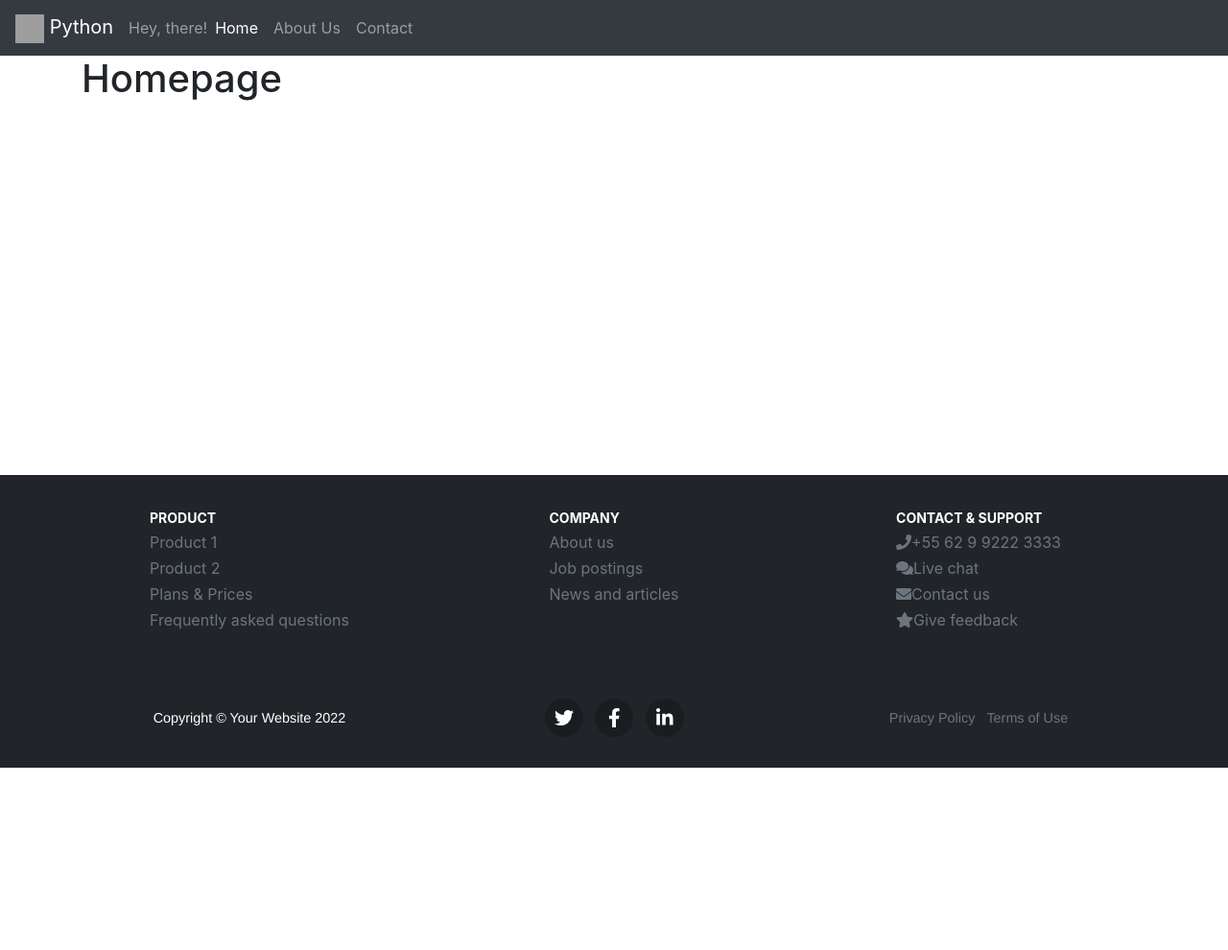
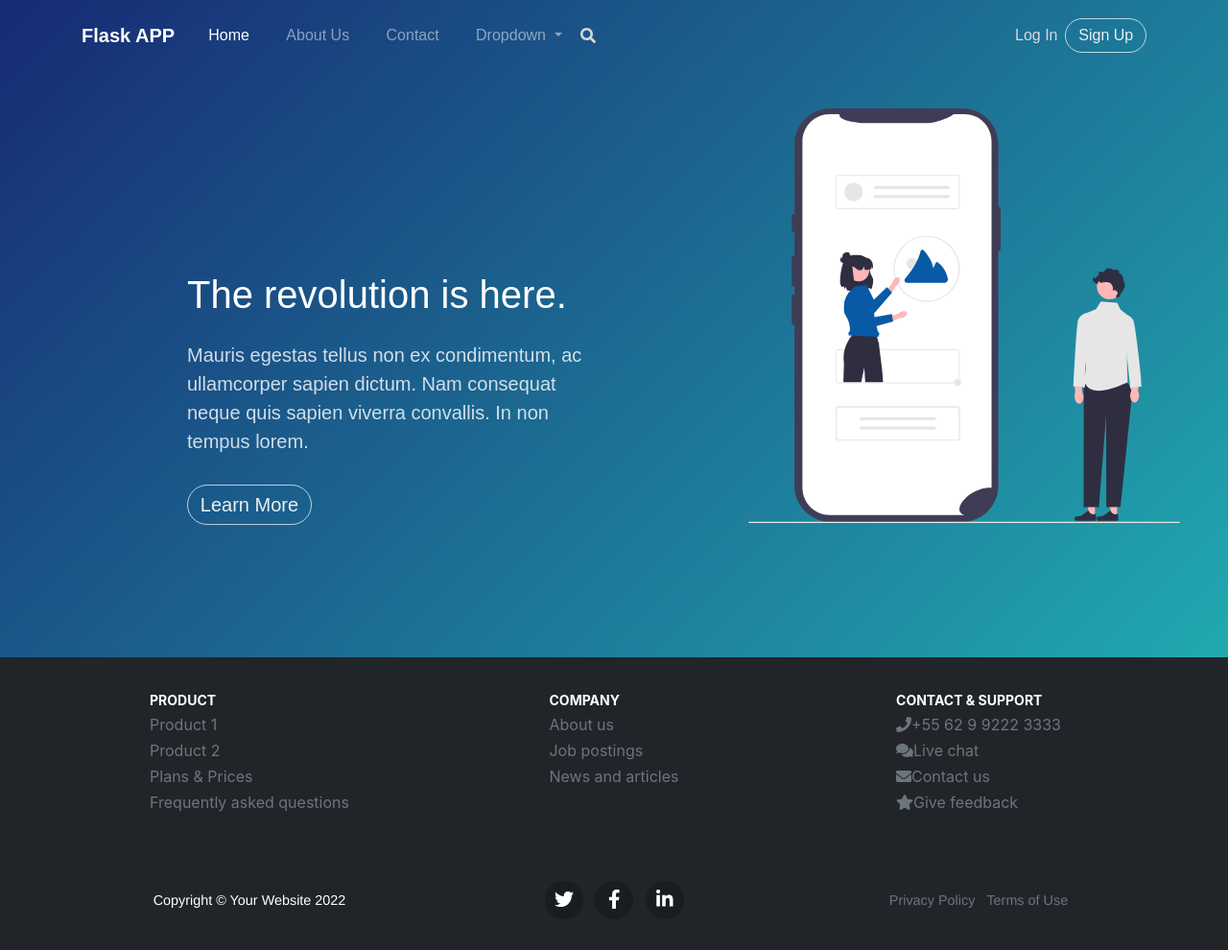
Before and after one commit to joaofds/app-flask, a Flask app: page /site/ in a window 1280 px wide. Shown: the whole page at 96% size. Before the commit the page ends 800 px from the top, so only its background shows below. Run offline with Flask 2, Linux system fonts and the light colour scheme; some libraries are stand-ins or nearby versions; grey boxes are pictures that could not be loaded.

Commit message:
ajusta header

```diff
--- a/src/homepage/static/css/style.css
+++ b/src/homepage/static/css/style.css
@@ -9,6 +9,200 @@ a:hover {
     background: #b9b9b9;
     text-shadow: none;
 }
+
+.header-blue {
+  background:linear-gradient(135deg, #172a74, #21a9af);
+  background-color:#184e8e;
+  padding-bottom:80px;
+  font-family:'Source Sans Pro', sans-serif;
+}
+
+@media (min-width:768px) {
+  .header-blue {
+    padding-bottom:120px;
+  }
+}
+
+.header-blue .navbar {
+  background:transparent;
+  padding-top:.75rem;
+  padding-bottom:.75rem;
+  color:#fff;
+  border-radius:0;
+  box-shadow:none;
+  border:none;
+}
+
+@media (min-width:768px) {
+  .header-blue .navbar {
+    padding-top:1rem;
+    padding-bottom:1rem;
+  }
+}
+
+.header-blue .navbar .navbar-brand {
+  font-weight:bold;
+  color:inherit;
+}
+
+.header-blue .navbar .navbar-brand:hover {
+  color:#f0f0f0;
+}
+
+.header-blue .navbar .navbar-collapse {
+  border-top:1px solid rgba(255,255,255,0.3);
+  margin-top:.5rem;
+}
+
+@media (min-width:768px) {
+  .header-blue .navbar .navbar-collapse {
+    border-color:transparent;
+    margin:0;
+  }
+}
+
+.header-blue .navbar .navbar-collapse span .login {
+  color:#d9d9d9;
+  margin-right:.5rem;
+  text-decoration:none;
+}
+
+.header-blue .navbar .navbar-collapse span .login:hover {
+  color:#fff;
+}
+
+.header-blue .navbar .navbar-toggler {
+  border-color:rgba(255,255,255,0.3);
+}
+
+.header-blue .navbar .navbar-toggler:hover, .header-blue .navbar-toggler:focus {
+  background:none;
+}
+
+.header-blue .navbar .navbar-nav a.active, .header-blue .navbar .navbar-nav > .show .dropdown-item {
+  background:none;
+  box-shadow:none;
+}
+
+@media (min-width: 768px) {
+  .header-blue .navbar-nav .nav-link {
+    padding-left:.7rem;
+    padding-right:.7rem;
+  }
+}
+
+@media (min-width: 992px) {
+  .header-blue .navbar-nav .nav-link {
+    padding-left:1.2rem;
+    padding-right:1.2rem;
+  }
+}
+
+.header-blue .navbar .navbar-nav > li > .dropdown-menu {
+  margin-top:-5px;
+  box-shadow:0 4px 8px rgba(0,0,0,.1);
+  background-color:#fff;
+  border-radius:2px;
+}
+
+.header-blue .navbar .dropdown-menu .dropdown-item:focus, .header-blue .navbar .dropdown-menu .dropdown-item {
+  line-height:2;
+  color:#37434d;
+}
+
+.header-blue .navbar .dropdown-menu .dropdown-item:focus, .header-blue .navbar .dropdown-menu .dropdown-item:hover {
+  background:#ebeff1;
+}
+
+.header-blue .action-button, .header-blue .action-button:not(.disabled):active {
+  border:1px solid rgba(255,255,255,0.7);
+  border-radius:40px;
+  color:#ebeff1;
+  box-shadow:none;
+  text-shadow:none;
+  padding:.3rem .8rem;
+  background:transparent;
+  transition:background-color 0.25s;
+  outline:none;
+}
+
+.header-blue .action-button:hover {
+  color:#fff;
+}
+
+.header-blue .navbar .form-inline label {
+  color:#d9d9d9;
+}
+
+.header-blue .navbar .form-inline .search-field {
+  display:inline-block;
+  width:80%;
+  background:none;
+  border:none;
+  border-bottom:1px solid transparent;
+  border-radius:0;
+  color:#ccc;
+  box-shadow:none;
+  color:inherit;
+  transition:border-bottom-color 0.3s;
+}
+
+.header-blue .navbar .form-inline .search-field:focus {
+  border-bottom:1px solid #ccc;
+}
+
+.header-blue .hero {
+  margin-top:20px;
+  text-align:center;
+}
+
+@media (min-width:768px) {
+  .header-blue .hero {
+    margin-top:35;
+    text-align:left;
+  }
+}
+
+.header-blue .hero h1 {
+  color:#fff;
+  font-size:40px;
+  margin-top:0;
+  margin-bottom:15px;
+  font-weight:300;
+  line-height:1.4;
+}
+
+@media (min-width:992px) {
+  .header-blue .hero h1 {
+    margin-top:190px;
+    margin-bottom:24px;
+    line-height:1.2;
+  }
+}
+
+.header-blue .hero p {
+  color:rgba(255,255,255,0.8);
+  font-size:20px;
+  margin-bottom:30px;
+  font-weight:300;
+}
+
+.header-blue .phone-holder {
+  text-align:right;
+}
+
+.header-blue div.iphone-mockup {
+  position:relative;
+  max-width:300px;
+  margin:20px;
+  display:inline-block;
+}
+
+.header-blue .iphone-mockup img.device {
+  width:150%;
+  height:auto;
+}
+
 footer {
     padding: 2rem 0;
     background-color: #212529;
--- a/src/homepage/templates/index.html
+++ b/src/homepage/templates/index.html
@@ -2,9 +2,10 @@
 {% block title %} {{ title or "Flask App" }} {% endblock %}
 
 {% block content %}
-<div class="row">
-  <div class="col-md-12">
-      <h1>Homepage</h1>
-  </div>
-</div>
+  <h1>The revolution is here.</h1>
+  <p>
+    Mauris egestas tellus non ex condimentum, ac ullamcorper sapien dictum. Nam consequat neque quis
+    sapien viverra convallis. In non tempus lorem.
+  </p>
+    <button class="btn btn-light btn-lg action-button" type="button">Learn More</button>
 {% endblock %}
--- a/src/homepage/templates/layout.html
+++ b/src/homepage/templates/layout.html
@@ -7,27 +7,23 @@
     <meta name="viewport" content="width=device-width, initial-scale=1, shrink-to-fit=no">
 
     <!-- Bootstrap CSS -->
-    <link rel="stylesheet" href="https://stackpath.bootstrapcdn.com/bootstrap/4.3.1/css/bootstrap.min.css" integrity="sha384-ggOyR0iXCbMQv3Xipma34MD+dH/1fQ784/j6cY/iJTQUOhcWr7x9JvoRxT2MZw1T" crossorigin="anonymous">
-    <link rel="stylesheet" href="https://cdnjs.cloudflare.com/ajax/libs/font-awesome/5.15.4/css/all.min.css" integrity="sha512-1ycn6IcaQQ40/MKBW2W4Rhis/DbILU74C1vSrLJxCq57o941Ym01SwNsOMqvEBFlcgUa6xLiPY/NS5R+E6ztJQ==" crossorigin="anonymous" referrerpolicy="no-referrer" />
+    <link rel="stylesheet" href="https://stackpath.bootstrapcdn.com/bootstrap/4.3.1/css/bootstrap.min.css" crossorigin="anonymous">
+    <link rel="stylesheet" href="https://cdnjs.cloudflare.com/ajax/libs/font-awesome/5.15.4/css/all.min.css" crossorigin="anonymous" referrerpolicy="no-referrer" />
 
     <!-- Style -->
     <link rel="stylesheet" type="text/css" href="{{ url_for('site.static', filename='css/style.css') }}" />
   </head>
   <body class="d-flex flex-column min-vh-100">
     <!-- navbar inicio -->
-    <nav class="navbar navbar-dark bg-dark navbar-expand-sm">
-      <a class="navbar-brand" href="/">
-        <img src="https://s3.eu-central-1.amazonaws.com/bootstrapbaymisc/blog/24_days_bootstrap/logo_white.png" width="30" height="30" alt="logo">
-        Python
-      </a>
-      <span class="navbar-text">
-        Hey, there!
-      </span>
-      <button class="navbar-toggler" type="button" data-toggle="collapse" data-target="#navbar-list-2" aria-controls="navbarNav" aria-expanded="false" aria-label="Toggle navigation">
-        <span class="navbar-toggler-icon"></span>
+    <div class="header-blue">
+      <nav class="navbar navbar-dark navbar-expand-md navigation-clean-search">
+          <div class="container"><a class="navbar-brand" href="/">Flask APP</a>
+            <button class="navbar-toggler" data-toggle="collapse" data-target="#navcol-1">
+              <span class="sr-only">Toggle navigation</span><span class="navbar-toggler-icon"></span>
             </button>
-      <div class="collapse navbar-collapse" id="navbar-list-2">
-        <ul class="navbar-nav">
+              <div class="collapse navbar-collapse"
+                  id="navcol-1">
+                  <ul class="nav navbar-nav">
                     <li class="nav-item active">
                       <a class="nav-link" href="/">Home <span class="sr-only">(current)</span></a>
                     </li>
@@ -37,16 +33,40 @@
                     <li class="nav-item">
                       <a class="nav-link" href="/site/contact">Contact</a>
                     </li>
+                      <li class="dropdown">
+                        <a class="dropdown-toggle nav-link dropdown-toggle" data-toggle="dropdown" aria-expanded="false" href="#">Dropdown </a>
+                          <div class="dropdown-menu" role="menu">
+                            <a class="dropdown-item" role="presentation" href="#">First Item</a>
+                            <a class="dropdown-item" role="presentation" href="#">Second Item</a>
+                            <a class="dropdown-item" role="presentation" href="#">Third Item</a>
+                          </div>
+                      </li>
                   </ul>
+                  <form class="form-inline mr-auto" target="_self">
+                      <div class="form-group"><label for="search-field"><i class="fa fa-search"></i>
+                      </label><input class="form-control search-field" type="search" name="search" id="search-field"></div>
+                  </form><span class="navbar-text"> <a href="#" class="login">Log In</a></span>
+                  <a class="btn btn-light action-button" role="button" href="#">Sign Up</a></div>
           </div>
       </nav>
-    <!-- navbar fim -->
-
+      <div class="container hero">
+        <div class="row">
+          <div class="col-12 col-lg-6 col-xl-5 offset-xl-1">
               <!-- content inicio -->
               <div class="container">
                 {% block content %} {% endblock %}
               </div>
               <!-- content fim -->
+          </div>
+          <div
+              class="col-md-5 col-lg-5 offset-lg-1 offset-xl-0 d-none d-lg-block phone-holder">
+              <div class="iphone-mockup"><img src="{{ url_for('site.static', filename='img/undraw_product_explainer_8jbm.svg') }}" class="device">
+              </div>
+          </div>
+      </div>
+      </div>
+    </div>
+    <!-- navbar fim -->
 
     <!-- footer inicio -->
     <footer class="mt-auto">
@@ -150,10 +170,10 @@
     <!-- footer fim -->
     <!-- Optional JavaScript -->
     <!-- jQuery first, then Popper.js, then Bootstrap JS -->
-    <script src="https://code.jquery.com/jquery-3.3.1.slim.min.js" integrity="sha384-q8i/X+965DzO0rT7abK41JStQIAqVgRVzpbzo5smXKp4YfRvH+8abtTE1Pi6jizo" crossorigin="anonymous"></script>
-    <script src="https://cdnjs.cloudflare.com/ajax/libs/popper.js/1.14.7/umd/popper.min.js" integrity="sha384-UO2eT0CpHqdSJQ6hJty5KVphtPhzWj9WO1clHTMGa3JDZwrnQq4sF86dIHNDz0W1" crossorigin="anonymous"></script>
-    <script src="https://stackpath.bootstrapcdn.com/bootstrap/4.3.1/js/bootstrap.min.js" integrity="sha384-JjSmVgyd0p3pXB1rRibZUAYoIIy6OrQ6VrjIEaFf/nJGzIxFDsf4x0xIM+B07jRM" crossorigin="anonymous"></script>
-    <script src="https://cdnjs.cloudflare.com/ajax/libs/font-awesome/5.15.4/js/all.min.js" integrity="sha512-Tn2m0TIpgVyTzzvmxLNuqbSJH3JP8jm+Cy3hvHrW7ndTDcJ1w5mBiksqDBb8GpE2ksktFvDB/ykZ0mDpsZj20w==" crossorigin="anonymous" referrerpolicy="no-referrer"></script>
+    <script src="https://code.jquery.com/jquery-3.3.1.slim.min.js" crossorigin="anonymous"></script>
+    <script src="https://cdnjs.cloudflare.com/ajax/libs/popper.js/1.14.7/umd/popper.min.js" crossorigin="anonymous"></script>
+    <script src="https://stackpath.bootstrapcdn.com/bootstrap/4.3.1/js/bootstrap.min.js" crossorigin="anonymous"></script>
+    <script src="https://cdnjs.cloudflare.com/ajax/libs/font-awesome/5.15.4/js/all.min.js" crossorigin="anonymous" referrerpolicy="no-referrer"></script>
     <script src="{{ url_for('static', filename='js/app.js') }}"></script>
   </body>
 </html>
```
Also changed, not shown: src/homepage/templates/about_us.html (+5 -5 lines), src/homepage/templates/contact.html (+5 -5 lines), src/homepage/static/img/undraw_product_explainer_8jbm.svg (added). Lines whose indentation alone changed are shown as unchanged.
